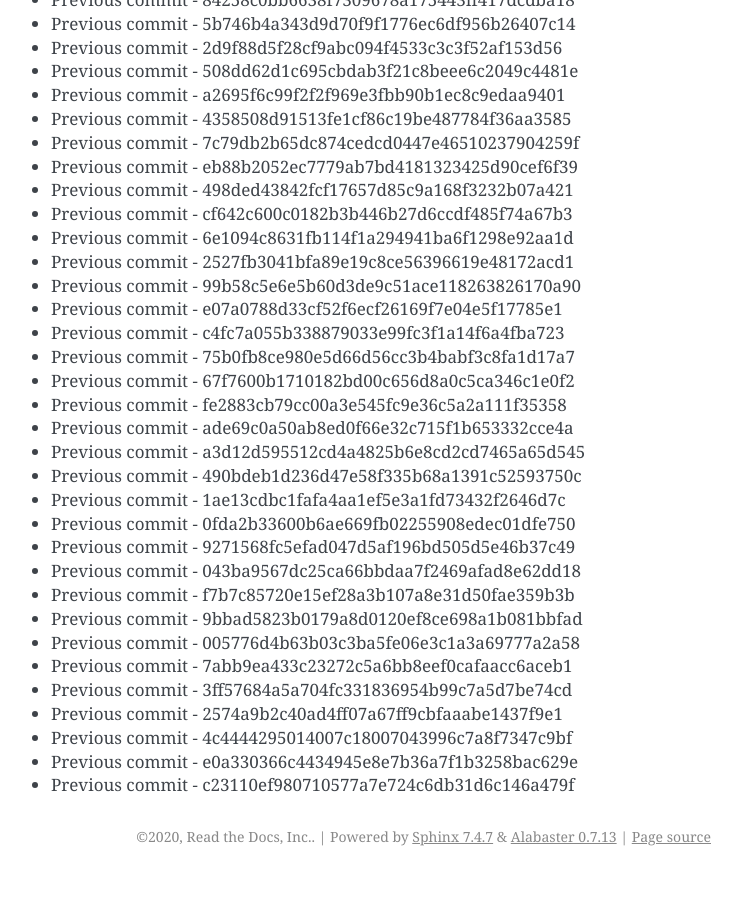
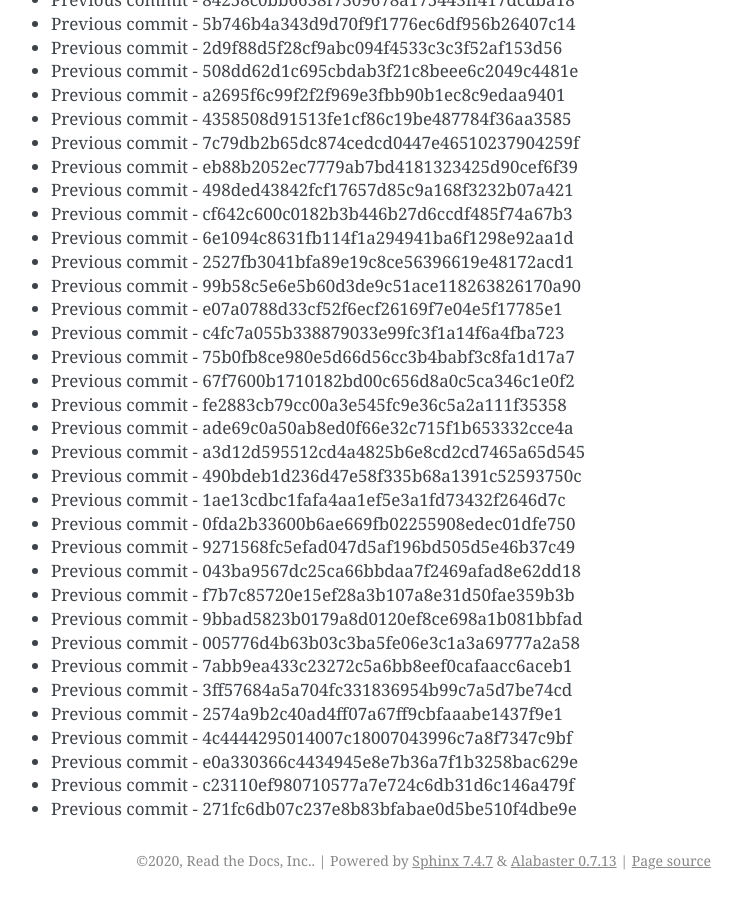
Before and after one commit to readthedocs/rtd-git-stresstest, a Sphinx documentation site: the page built from docs/updates.rst, in a window 1280 px wide and 900 px high, scrolled down 88466 px. Shown: the whole window, without its empty margins (399-1141 px from the left). Built offline with Sphinx 7.4.7, drawn with Linux system fonts in a browser that asks for light colours; before the commit the page ends 89342 px from its top, so only the background shows below that.

Commit message:
Generating commit from previous: 271fc6db07c237e8b83bfabae0d5be510f4dbe9e

```diff
--- a/docs/updates.rst
+++ b/docs/updates.rst
@@ -3749,3 +3749,4 @@ It can be tested for any performance characteristics.
 * Previous commit - 4c4444295014007c18007043996c7a8f7347c9bf
 * Previous commit - e0a330366c4434945e8e7b36a7f1b3258bac629e
 * Previous commit - c23110ef980710577a7e724c6db31d6c146a479f
+* Previous commit - 271fc6db07c237e8b83bfabae0d5be510f4dbe9e
```
